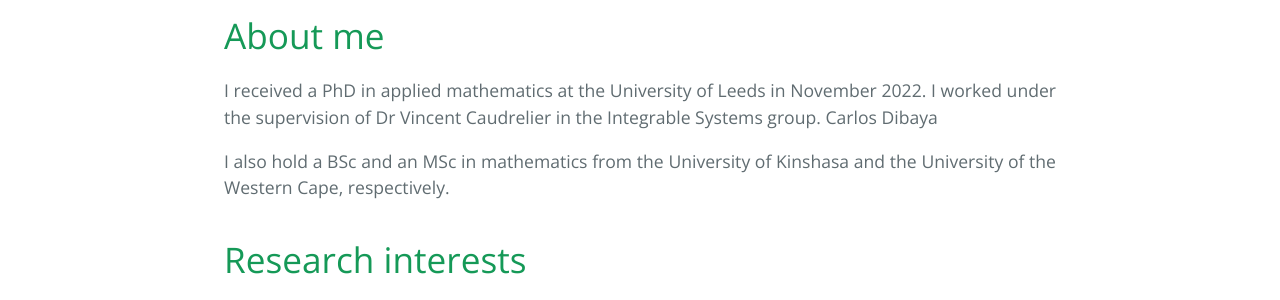
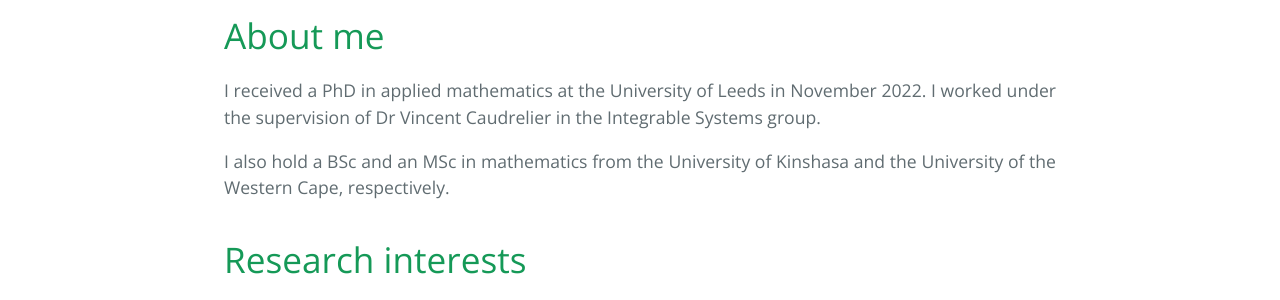
Before and after one commit to carlosdibaya/carlosdibaya.github.io, a Jekyll site: the page built from index.md, in a window 1280 px wide and 900 px high. Shown: the part 406-706 px from the top of the window. Built offline with Jekyll 4.4.1, drawn with Linux system fonts in a browser that asks for light colours; part of the change alters nothing that is shown.

Commit message:
Update index.md

```diff
--- a/index.md
+++ b/index.md
@@ -12,7 +12,7 @@ There should be whitespace between paragraphs. We recommend including a README,
 
 # About me
 
-<div style="text-align: justify"> <p>I received a PhD in applied mathematics at the University of Leeds in November 2022. I worked under the supervision of Dr Vincent Caudrelier in the Integrable Systems group. {{site.title}}</p>
+<div style="text-align: justify"> <p>I received a PhD in applied mathematics at the University of Leeds in November 2022. I worked under the supervision of Dr Vincent Caudrelier in the Integrable Systems group.</p>
 
 <p>I also hold a BSc and an MSc in mathematics from the University of Kinshasa and the University of the Western Cape, respectively.</p>
 </div>
```
